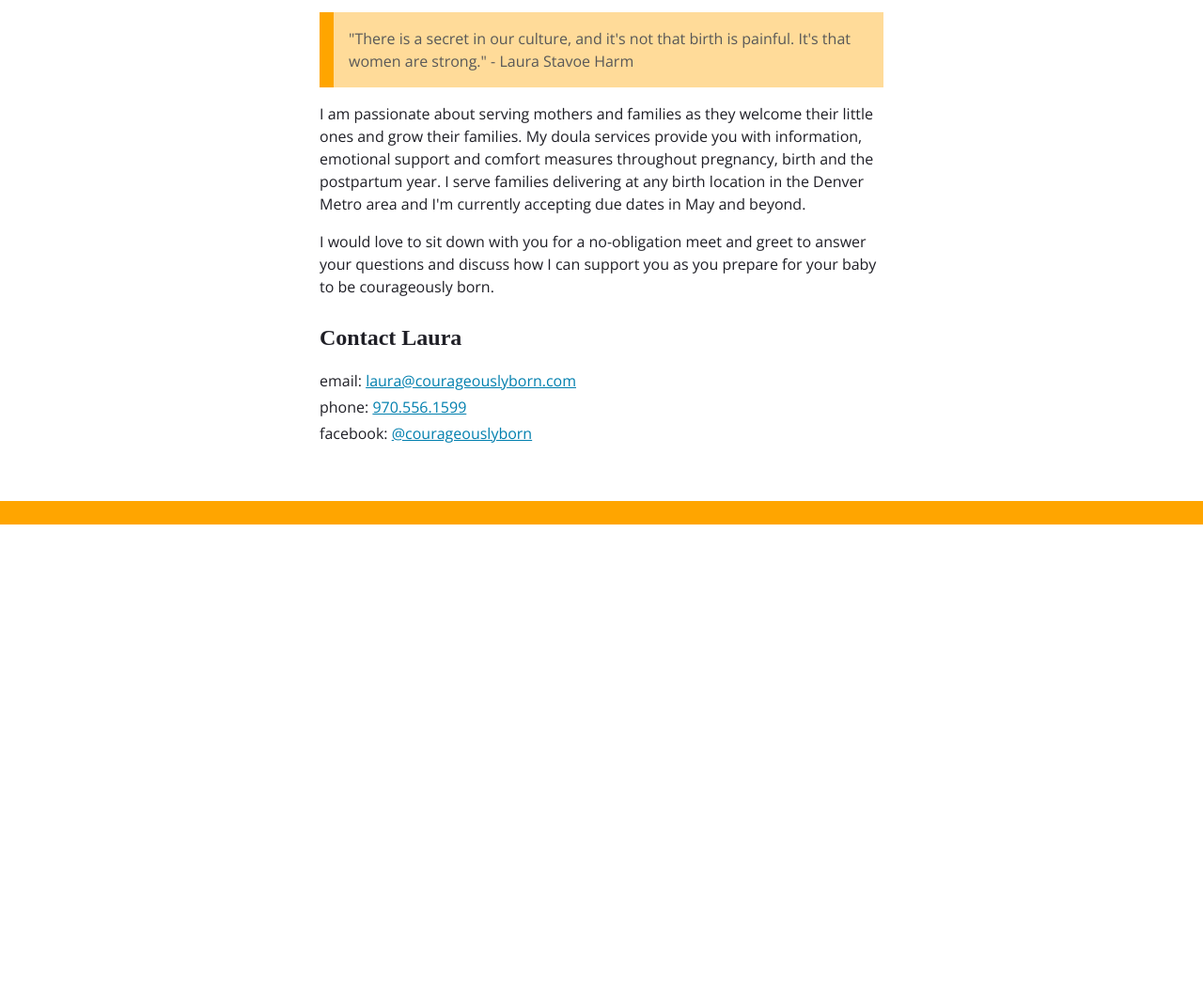
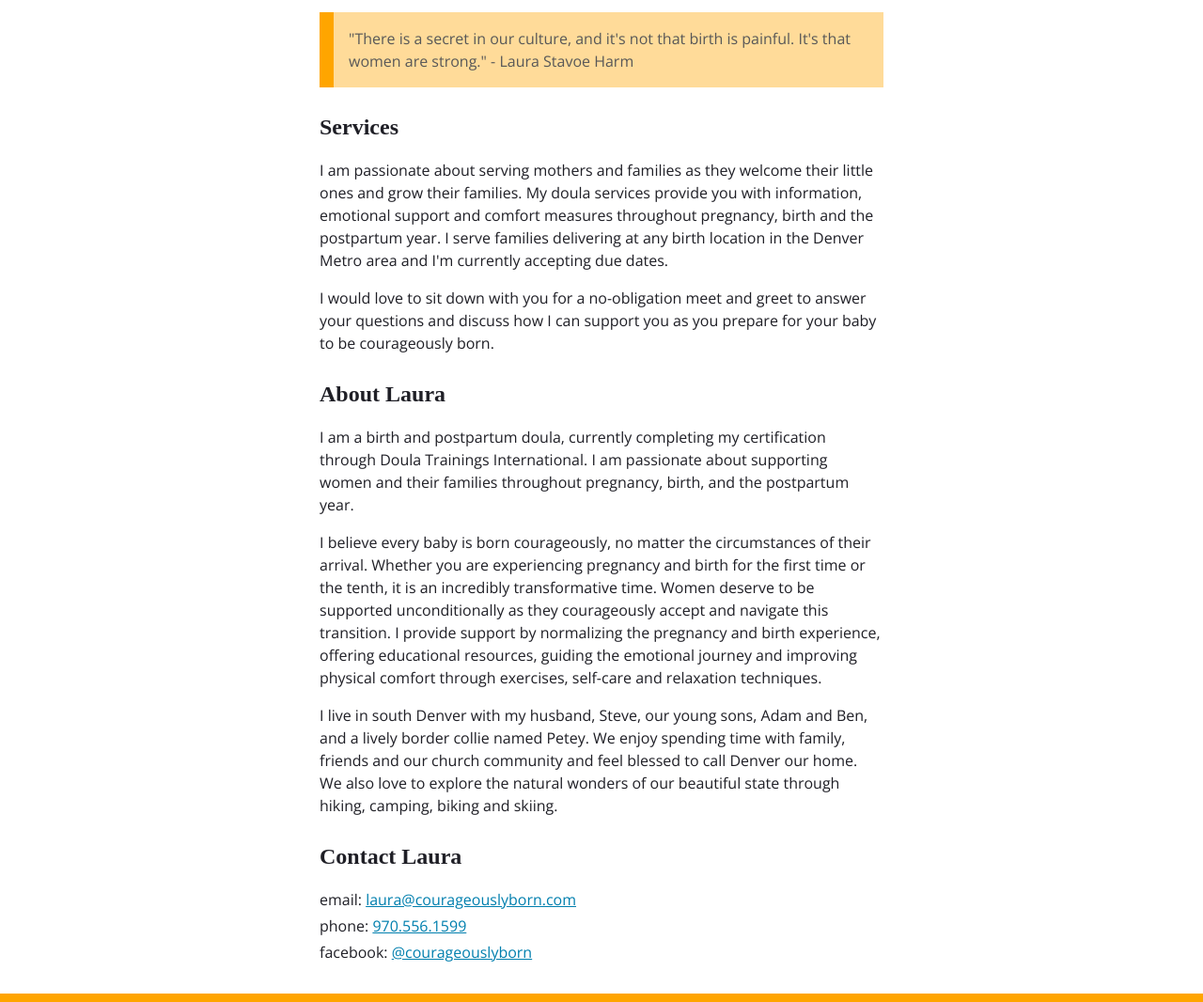
Before and after one commit to steveszc/doula, a website: page docs/index.html in a window 1280 px wide. Shown: the part 242-1308 px from the top of the page at 94% size. Before the commit the page ends 800 px from the top, so only its background shows below. Drawn offline with nearby package versions, Linux system fonts and the light colour scheme; a web font is replaced by a local one.

Commit message:
update page content

```diff
--- a/docs/index.html
+++ b/docs/index.html
@@ -30,8 +30,15 @@
         <div class="content">
             <p>Every baby brought into this world is courageously born, no matter the circumstances of their arrival.</p>
             <blockquote>"There is a secret in our culture, and it's not that birth is painful.  It's that women are strong." - Laura Stavoe Harm</blockquote>
-            <p>I am passionate about serving mothers and families as they welcome their little ones and grow their families. My doula services provide you with information, emotional support and comfort measures throughout pregnancy, birth and the postpartum year. I serve families delivering at any birth location in the Denver Metro area and I'm currently accepting due dates in May and beyond.</p>
+
+            <h2>Services</h2>
+            <p>I am passionate about serving mothers and families as they welcome their little ones and grow their families. My doula services provide you with information, emotional support and comfort measures throughout pregnancy, birth and the postpartum year. I serve families delivering at any birth location in the Denver Metro area and I'm currently accepting due dates.</p>
             <p> I would love to sit down with you for a no-obligation meet and greet to answer your questions and discuss how I can support you as you prepare for your baby to be courageously born.</p>
+
+            <h2>About Laura</h2>
+            <p>I am a birth and postpartum doula, currently completing my certification through Doula Trainings International. I am passionate about supporting women and their families throughout pregnancy, birth, and the postpartum year.</p>
+            <p>I believe every baby is born courageously, no matter the circumstances of their arrival. Whether you are experiencing pregnancy and birth for the first time or the tenth, it is an incredibly transformative time. Women deserve to be supported unconditionally as they courageously accept and navigate this transition. I provide support by normalizing the pregnancy and birth experience, offering educational resources, guiding the emotional journey and improving physical comfort through exercises, self-care and relaxation techniques.</p>
+            <p>I live in south Denver with my husband, Steve, our young sons, Adam and Ben, and a lively border collie named Petey. We enjoy spending time with family, friends and our church community and feel blessed to call Denver our home. We also love to explore the natural wonders of our beautiful state through hiking, camping, biking and skiing.</p>
 
             <h2>Contact Laura</h2>
             <ul class="list-of-links">
```
Also changed, not shown: src/html/pages/index.html (+8 -1 lines).
